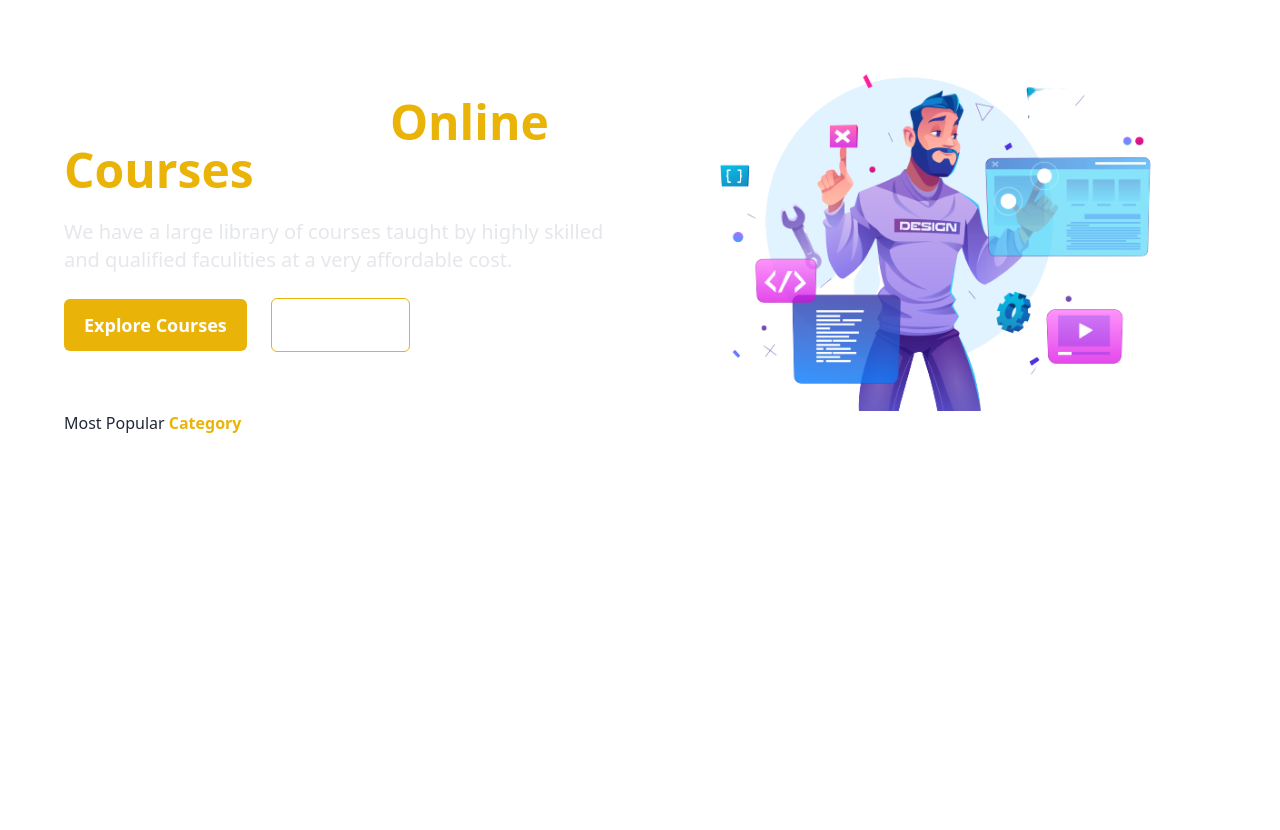
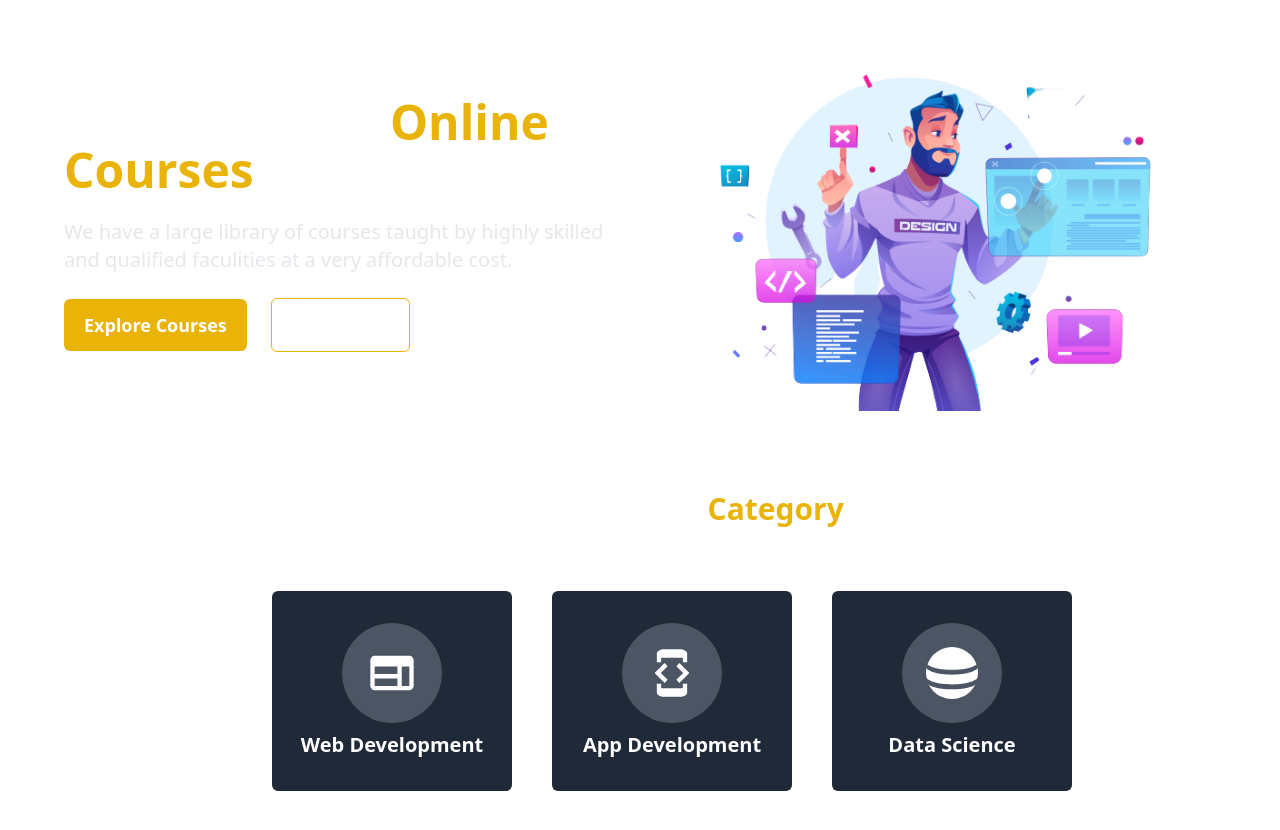
Before and after one commit to anuragtiwarime/lms, a React (Create React App) app in the folder client/: page / in a window 1280 px wide. Shown: the top 830 px of the page. Before the commit the page ends 800 px from the top, so only its background shows below. Built offline with nearby package versions, Linux system fonts and the light colour scheme.

Commit message:
added popular category on homepage

```diff
--- a/client/src/Components/HomePage/HomePageCategory.js
+++ b/client/src/Components/HomePage/HomePageCategory.js
@@ -1,9 +1,43 @@
-import React from 'react'
+import React from "react";
+import { MdDeveloperMode } from "react-icons/md";
+import { MdOutlineWeb } from "react-icons/md";
+import { ImDatabase } from "react-icons/im";
 
-const HomePageCategory = () => {
+const HomePageCategory = ({ iconName }) => {
   return (
-    <div>HomePageCategory</div>
-  )
-}
+    <div className="w-60 py-8 flex flex-col items-center justify-center gap-2 rounded-md bg-gray-800 text-white shadow-[0_0_10px_white] cursor-pointer transition-all ease-in-out duration-300 hover:-translate-y-4">
+      {/* displaying icon, according to the icon name */}
+      {iconName === "MdOutlineWeb" && (
+        <>
+          <MdOutlineWeb
+            size={"100px"}
+            className="rounded-full p-6 bg-gray-600 "
+          />
+          <h3 className="text-xl font-bold">Web Development</h3>
+        </>
+      )}
 
-export default HomePageCategory
+      {iconName === "MdDeveloperMode" && (
+        <>
+          <MdDeveloperMode
+            size={"100px"}
+            className="rounded-full p-6 bg-gray-600 "
+          />
+          <h3 className="text-xl font-bold">App Development</h3>
+        </>
+      )}
+
+      {iconName === "ImDatabase" && (
+        <>
+          <ImDatabase
+            size={"100px"}
+            className="rounded-full p-6 bg-gray-600 "
+          />
+          <h3 className="text-xl font-bold">Data Science</h3>
+        </>
+      )}
+    </div>
+  );
+};
+
+export default HomePageCategory;
--- a/client/src/Pages/Homepage.js
+++ b/client/src/Pages/Homepage.js
@@ -1,15 +1,20 @@
 import React from "react";
 import Layout from "../Layout/Layout";
-import homePageMainImage from "../Assets/Images/homePageMainImage.png"
+import homePageMainImage from "../Assets/Images/homePageMainImage.png";
+import HomePageCategory from "../Components/HomePage/HomePageCategory";
 
 const homepage = () => {
+  // popular category array
+  const popularCategory = ["MdOutlineWeb", "MdDeveloperMode", "ImDatabase"];
+
   return (
     <Layout>
       <div className="pt-10 text-white flex items-center justify-center gap-10 mx-16">
         {/* for platform details */}
         <div className="w-1/2 space-y-6">
           <h1 className="text-5xl font-semibold">
-            Find out best <span className="text-yellow-500 font-bold">Online Courses</span>
+            Find out best{" "}
+            <span className="text-yellow-500 font-bold">Online Courses</span>
           </h1>
           <p className="text-xl text-gray-200">
             We have a large library of courses taught by highly skilled and
@@ -18,8 +23,12 @@ const homepage = () => {
 
           {/* for buttons */}
           <div className="space-x-6">
-            <button className="bg-yellow-500 px-5 py-3 rounded-md font-semibold text-lg cursor-pointer">Explore Courses</button>
-            <button className="border border-yellow-500 px-5 py-3 rounded-md font-semibold text-lg cursor-pointer">Contact Us</button>
+            <button className="bg-yellow-500 px-5 py-3 rounded-md font-semibold text-lg cursor-pointer">
+              Explore Courses
+            </button>
+            <button className="border border-yellow-500 px-5 py-3 rounded-md font-semibold text-lg cursor-pointer">
+              Contact Us
+            </button>
           </div>
         </div>
 
@@ -29,10 +38,19 @@ const homepage = () => {
         </div>
       </div>
 
-      <div className="ml-16">
-        <h1>Most Popular <span className="text-yellow-500 font-bold">Category</span> </h1>
+      {/* creating the most popular courses category */}
+      <div className="ml-16 my-20">
+        <h1 className="text-center text-3xl font-semibold text-white">
+          Most Popular{" "}
+          <span className="text-yellow-500 font-bold">Category</span>{" "}
+        </h1>
 
-        {/* creating the cards */}
+        {/* displaying the popular course cards */}
+        <div className="flex items-center justify-center gap-10 flex-wrap mt-16">
+          {popularCategory.map((element, index) => {
+            return <HomePageCategory iconName={element} key={index} />;
+          })}
+        </div>
       </div>
     </Layout>
   );
```
